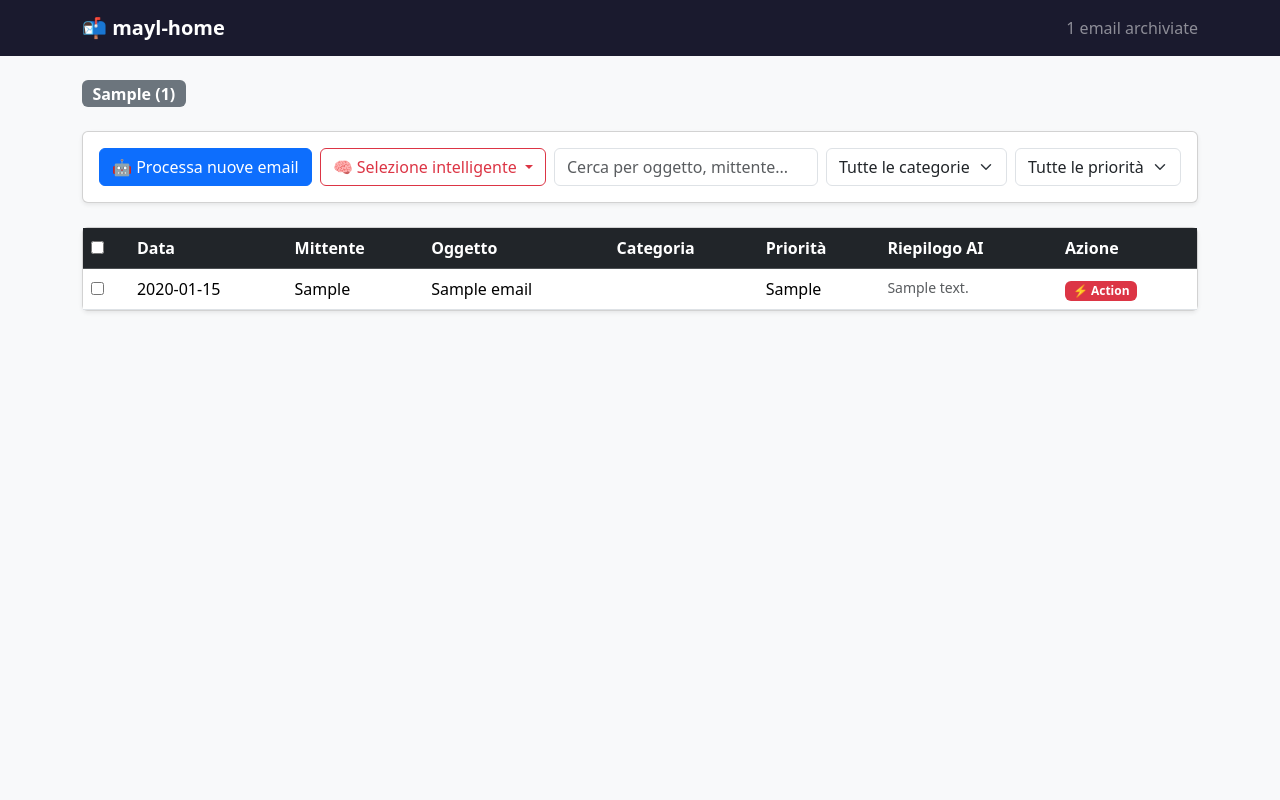
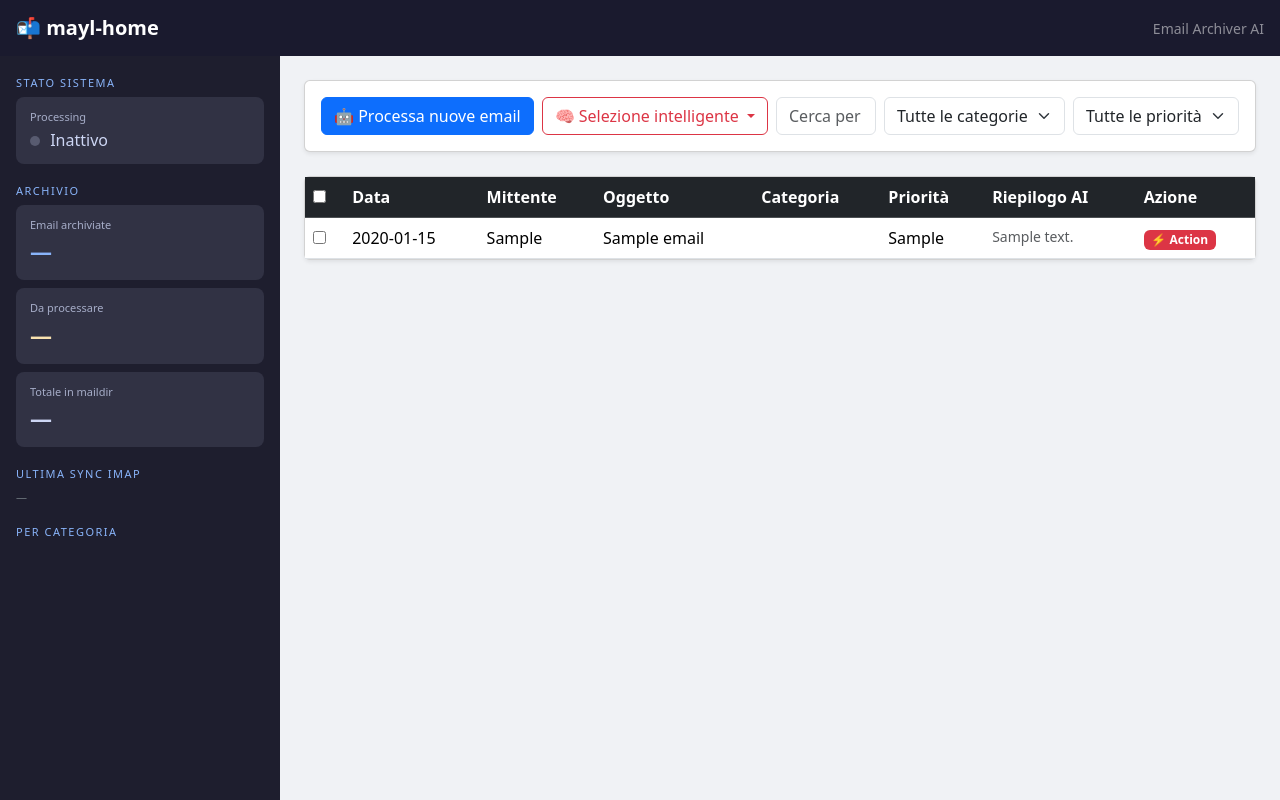
Before and after one commit to its-me-mayday/mayl-home, a Flask app: page / in a window 1280 px wide. Run offline with Flask 3, Linux system fonts and the light colour scheme; tables that the repository leaves empty hold one stand-in row (values such as "Sample post"); data that the repository does not hold is empty.

Commit message:
feat: sidebar HUD with real-time stats and cached maildir counting

```diff
--- a/dashboard/main.py
+++ b/dashboard/main.py
@@ -1,5 +1,5 @@
 from flask import Flask, render_template, request, jsonify
-import sqlite3, os, mailbox, threading, imaplib
+import sqlite3, os, mailbox, threading, imaplib, time
 
 app = Flask(__name__)
 DB_PATH = '/home/archiver/archive.db'
@@ -11,6 +11,8 @@ processing_status = {
     'errors': 0,
     'total': 0
 }
+
+_maildir_cache = {'count': 0, 'last_updated': 0}
 
 def get_db():
     conn = sqlite3.connect(DB_PATH)
@@ -35,6 +37,26 @@ def init_db():
     conn.commit()
     return conn
 
+def count_maildir():
+    global _maildir_cache
+    now = time.time()
+    if now - _maildir_cache['last_updated'] < 60:
+        return _maildir_cache['count']
+    total = 0
+    for folder_name in os.listdir(MAILDIR):
+        folder_path = os.path.join(MAILDIR, folder_name)
+        if not os.path.isdir(folder_path):
+            continue
+        try:
+            for sub in ['cur', 'new']:
+                sub_path = os.path.join(folder_path, sub)
+                if os.path.isdir(sub_path):
+                    total += len(os.listdir(sub_path))
+        except Exception:
+            pass
+    _maildir_cache = {'count': total, 'last_updated': now}
+    return total
+
 def delete_from_gmail(message_ids: list) -> tuple:
     deleted = 0
     errors = 0
@@ -47,7 +69,6 @@ def delete_from_gmail(message_ids: list) -> tuple:
         mail.login(imap_user, imap_pass)
         print(f'[Gmail] Login OK')
 
-        # Auto-detect folder names by attribute
         _, folders = mail.list()
         all_mail_folder = None
         trash_folder = None
@@ -58,7 +79,6 @@ def delete_from_gmail(message_ids: list) -> tuple:
             folder_name = parts[-2] if len(parts) >= 2 else None
             if not folder_name:
                 continue
-            # Strip any remaining quotes
             folder_name = folder_name.strip('"').strip()
             if '\\All' in decoded:
                 all_mail_folder = folder_name
@@ -119,16 +139,7 @@ def process_emails_background():
     processing_status = {'running': True, 'processed': 0, 'errors': 0, 'total': 0}
     conn = init_db()
 
-    total = 0
-    for folder_name in os.listdir(MAILDIR):
-        folder_path = os.path.join(MAILDIR, folder_name)
-        if not os.path.isdir(folder_path):
-            continue
-        try:
-            mbox = mailbox.Maildir(folder_path)
-            total += sum(1 for _ in mbox)
-        except Exception:
-            pass
+    total = count_maildir()
     processing_status['total'] = total
 
     for folder_name in os.listdir(MAILDIR):
@@ -244,6 +255,38 @@ def process_emails():
 def status():
     return jsonify(processing_status)
 
+@app.route('/stats')
+def stats():
+    conn = init_db()
+    total_archived = conn.execute('SELECT COUNT(*) FROM emails').fetchone()[0]
+    total_maildir = count_maildir()
+    unprocessed = max(0, total_maildir - total_archived)
+
+    categories = conn.execute('''
+        SELECT category, COUNT(*) as count
+        FROM emails GROUP BY category ORDER BY count DESC
+    ''').fetchall()
+
+    last_sync = None
+    try:
+        with open('/home/archiver/sync.log', 'r') as f:
+            lines = f.readlines()
+            for line in reversed(lines):
+                if line.strip():
+                    last_sync = line.strip()[-50:]
+                    break
+    except Exception:
+        last_sync = 'N/A'
+
+    return jsonify({
+        'total_archived': total_archived,
+        'total_maildir': total_maildir,
+        'unprocessed': unprocessed,
+        'processing': processing_status,
+        'last_sync': last_sync,
+        'categories': [{'name': r['category'], 'count': r['count']} for r in categories]
+    })
+
 @app.route('/smart-select', methods=['POST'])
 def smart_select():
     data = request.json
--- a/dashboard/templates/index.html
+++ b/dashboard/templates/index.html
@@ -6,8 +6,116 @@
   <title>mayl-home</title>
   <link href="https://cdn.jsdelivr.net/npm/bootstrap@5.3/dist/css/bootstrap.min.css" rel="stylesheet">
   <style>
-    body { background: #f8f9fa; }
+    body { background: #f0f2f5; margin: 0; }
     .navbar { background: #1a1a2e !important; }
+
+    /* Layout */
+    .app-layout {
+      display: flex;
+      min-height: calc(100vh - 56px);
+    }
+
+    /* Sidebar */
+    .sidebar {
+      width: 280px;
+      min-width: 280px;
+      background: #1e1e2e;
+      color: #cdd6f4;
+      padding: 20px 16px;
+      position: sticky;
+      top: 0;
+      height: calc(100vh - 56px);
+      overflow-y: auto;
+    }
+    .sidebar h6 {
+      color: #89b4fa;
+      font-size: 11px;
+      text-transform: uppercase;
+      letter-spacing: 1.5px;
+      margin: 20px 0 8px;
+    }
+    .sidebar h6:first-child { margin-top: 0; }
+    .stat-card {
+      background: #313244;
+      border-radius: 8px;
+      padding: 12px 14px;
+      margin-bottom: 8px;
+    }
+    .stat-card .label {
+      font-size: 11px;
+      color: #a6adc8;
+      margin-bottom: 2px;
+    }
+    .stat-card .value {
+      font-size: 22px;
+      font-weight: 700;
+      color: #cdd6f4;
+    }
+    .stat-card .value.green { color: #a6e3a1; }
+    .stat-card .value.yellow { color: #f9e2af; }
+    .stat-card .value.red { color: #f38ba8; }
+    .stat-card .value.blue { color: #89b4fa; }
+
+    /* Processing indicator */
+    .processing-dot {
+      width: 10px; height: 10px;
+      border-radius: 50%;
+      display: inline-block;
+      margin-right: 6px;
+    }
+    .processing-dot.active {
+      background: #a6e3a1;
+      box-shadow: 0 0 6px #a6e3a1;
+      animation: pulse 1s infinite;
+    }
+    .processing-dot.idle { background: #585b70; }
+    @keyframes pulse {
+      0%, 100% { opacity: 1; }
+      50% { opacity: 0.3; }
+    }
+
+    /* Progress bar */
+    .progress-sidebar {
+      height: 6px;
+      border-radius: 3px;
+      background: #45475a;
+      margin-top: 8px;
+      overflow: hidden;
+    }
+    .progress-sidebar-bar {
+      height: 100%;
+      background: #89b4fa;
+      border-radius: 3px;
+      transition: width 0.5s ease;
+    }
+
+    /* Category pills */
+    .cat-row {
+      display: flex;
+      justify-content: space-between;
+      align-items: center;
+      padding: 5px 0;
+      border-bottom: 1px solid #313244;
+      font-size: 13px;
+      cursor: pointer;
+    }
+    .cat-row:last-child { border-bottom: none; }
+    .cat-row:hover { color: #89b4fa; }
+    .cat-badge {
+      font-size: 11px;
+      background: #45475a;
+      border-radius: 10px;
+      padding: 2px 8px;
+    }
+
+    /* Main content */
+    .main-content {
+      flex: 1;
+      padding: 24px;
+      overflow: auto;
+    }
+
+    /* Table badges */
     .badge-useful { background: #198754; }
     .badge-spam { background: #dc3545; }
     .badge-newsletter { background: #fd7e14; }
@@ -17,6 +125,8 @@
     .priority-high { color: #dc3545; font-weight: bold; }
     .priority-medium { color: #fd7e14; }
     .priority-low { color: #6c757d; }
+
+    /* Delete bar */
     .delete-bar {
       position: sticky;
       top: 0;
@@ -27,21 +137,73 @@
       display: none;
       align-items: center;
       gap: 12px;
+      border-radius: 8px;
+      margin-bottom: 16px;
     }
     .delete-bar.visible { display: flex; }
     tr.selected { background: #fff3cd !important; }
+
+    /* Sync info */
+    .sync-info {
+      font-size: 11px;
+      color: #6c757d;
+      word-break: break-all;
+    }
   </style>
 </head>
 <body>
 
-<nav class="navbar navbar-dark mb-4">
-  <div class="container">
+<nav class="navbar navbar-dark">
+  <div class="container-fluid px-3">
     <span class="navbar-brand fw-bold">📬 mayl-home</span>
-    <span class="text-white-50">{{ total }} email archiviate</span>
+    <span class="text-white-50 small">Email Archiver AI</span>
   </div>
 </nav>
 
-<!-- Delete bar (appears when emails are selected) -->
+<div class="app-layout">
+
+  <!-- ── SIDEBAR ───────────────────────────────────────── -->
+  <div class="sidebar" id="sidebar">
+
+    <h6>Stato sistema</h6>
+    <div class="stat-card">
+      <div class="label">Processing</div>
+      <div id="hudProcessing">
+        <span class="processing-dot idle" id="processingDot"></span>
+        <span id="processingLabel">Inattivo</span>
+      </div>
+      <div class="progress-sidebar" id="progressWrap" style="display:none">
+        <div class="progress-sidebar-bar" id="progressBar" style="width:0%"></div>
+      </div>
+      <div id="progressText" class="label mt-1" style="display:none"></div>
+    </div>
+
+    <h6>Archivio</h6>
+    <div class="stat-card">
+      <div class="label">Email archiviate</div>
+      <div class="value blue" id="hudTotal">—</div>
+    </div>
+    <div class="stat-card">
+      <div class="label">Da processare</div>
+      <div class="value yellow" id="hudUnprocessed">—</div>
+    </div>
+    <div class="stat-card">
+      <div class="label">Totale in maildir</div>
+      <div class="value" id="hudMaildir">—</div>
+    </div>
+
+    <h6>Ultima sync IMAP</h6>
+    <div class="sync-info" id="hudLastSync">—</div>
+
+    <h6>Per categoria</h6>
+    <div id="hudCategories"></div>
+
+  </div>
+
+  <!-- ── MAIN CONTENT ──────────────────────────────────── -->
+  <div class="main-content">
+
+    <!-- Delete bar -->
     <div class="delete-bar" id="deleteBar">
       <span id="selectedCount">0 selezionate</span>
       <button class="btn btn-light btn-sm" onclick="deleteSelected(false)">
@@ -55,20 +217,7 @@
       </button>
     </div>
 
-<div class="container">
-
-  <!-- Stats -->
-  <div class="row mb-4" id="statsRow">
-    {% for stat in stats %}
-    <div class="col-auto">
-      <a href="?category={{ stat[0] }}" class="text-decoration-none">
-        <span class="badge bg-secondary fs-6">{{ stat[0] }} ({{ stat[1] }})</span>
-      </a>
-    </div>
-    {% endfor %}
-  </div>
-
-  <!-- Actions + Filters -->
+    <!-- Filters -->
     <div class="card mb-4 shadow-sm">
       <div class="card-body">
         <div class="row g-2 align-items-center">
@@ -83,16 +232,8 @@
                 🧠 Selezione intelligente
               </button>
               <ul class="dropdown-menu">
-              <li>
-                <a class="dropdown-item" href="#" onclick="smartSelect('spam')">
-                  🚫 Seleziona tutto lo spam
-                </a>
-              </li>
-              <li>
-                <a class="dropdown-item" href="#" onclick="smartSelect('newsletter')">
-                  📰 Seleziona tutte le newsletter
-                </a>
-              </li>
+                <li><a class="dropdown-item" href="#" onclick="smartSelect('spam')">🚫 Seleziona tutto lo spam</a></li>
+                <li><a class="dropdown-item" href="#" onclick="smartSelect('newsletter')">📰 Seleziona tutte le newsletter</a></li>
               </ul>
             </div>
           </div>
@@ -134,9 +275,7 @@
         <table class="table table-hover mb-0">
           <thead class="table-dark">
             <tr>
-            <th>
-              <input type="checkbox" id="selectAll" onchange="toggleSelectAll(this)">
-            </th>
+              <th><input type="checkbox" id="selectAll" onchange="toggleSelectAll(this)"></th>
               <th>Data</th>
               <th>Mittente</th>
               <th>Oggetto</th>
@@ -149,23 +288,14 @@
           <tbody id="emailTable">
           {% for e in emails %}
             <tr data-id="{{ e['id'] }}">
-            <td>
-              <input type="checkbox" class="email-cb" value="{{ e['id'] }}"
-                onchange="onCheckboxChange()">
-            </td>
+              <td><input type="checkbox" class="email-cb" value="{{ e['id'] }}" onchange="onCheckboxChange()"></td>
               <td class="text-nowrap">{{ e['date'][:16] if e['date'] else '-' }}</td>
               <td>{{ e['sender'][:30] if e['sender'] else '-' }}</td>
               <td>{{ e['subject'][:60] if e['subject'] else '(no subject)' }}</td>
-            <td>
-              <span class="badge badge-{{ e['category'] }}">{{ e['category'] }}</span>
-            </td>
+              <td><span class="badge badge-{{ e['category'] }}">{{ e['category'] }}</span></td>
               <td class="priority-{{ e['priority'] }}">{{ e['priority'] }}</td>
               <td class="text-muted small">{{ e['summary'] }}</td>
-            <td>
-              {% if e['action_required'] %}
-                <span class="badge bg-danger">⚡ Action</span>
-              {% endif %}
-            </td>
+              <td>{% if e['action_required'] %}<span class="badge bg-danger">⚡ Action</span>{% endif %}</td>
             </tr>
           {% endfor %}
           </tbody>
@@ -173,6 +303,7 @@
       </div>
     </div>
 
+  </div>
 </div>
 
 <!-- Confirm modal -->
@@ -186,13 +317,10 @@
       <div class="modal-body">
         <p>Stai per eliminare <strong id="modalCount">0</strong> email direttamente da Gmail.</p>
         <p class="text-danger fw-bold">Questa operazione è irreversibile — le email verranno eliminate definitivamente, bypassando il cestino.</p>
-        <p>Sei sicuro?</p>
       </div>
       <div class="modal-footer">
         <button type="button" class="btn btn-secondary" data-bs-dismiss="modal">Annulla</button>
-        <button type="button" class="btn btn-danger" onclick="deleteSelected(true)">
-          💣 Sì, elimina definitivamente
-        </button>
+        <button type="button" class="btn btn-danger" onclick="deleteSelected(true)">💣 Sì, elimina definitivamente</button>
       </div>
     </div>
   </div>
@@ -202,8 +330,65 @@
 <script>
 let selectedIds = new Set();
 let refreshInterval = null;
+const CAT_ICONS = {
+  useful: '✅', work: '💼', personal: '👤',
+  newsletter: '📰', spam: '🚫', other: '📁'
+};
 
-// ── Filters ──────────────────────────────────────────────
+// ── HUD ───────────────────────────────────────────────────
+function updateHUD() {
+  fetch('/stats')
+    .then(r => r.json())
+    .then(d => {
+      document.getElementById('hudTotal').textContent = d.total_archived.toLocaleString();
+      document.getElementById('hudUnprocessed').textContent = d.unprocessed.toLocaleString();
+      document.getElementById('hudMaildir').textContent = d.total_maildir.toLocaleString();
+      document.getElementById('hudLastSync').textContent = d.last_sync || 'N/A';
+
+      // Processing state
+      const dot = document.getElementById('processingDot');
+      const label = document.getElementById('processingLabel');
+      const progressWrap = document.getElementById('progressWrap');
+      const progressBar = document.getElementById('progressBar');
+      const progressText = document.getElementById('progressText');
+
+      if (d.processing.running) {
+        dot.className = 'processing-dot active';
+        label.textContent = 'In corso...';
+        progressWrap.style.display = 'block';
+        progressText.style.display = 'block';
+        const pct = d.processing.total > 0
+          ? Math.round((d.processing.processed / d.processing.total) * 100)
+          : 0;
+        progressBar.style.width = pct + '%';
+        progressText.textContent = `${d.processing.processed} / ${d.processing.total} (${pct}%)`;
+      } else {
+        dot.className = 'processing-dot idle';
+        label.textContent = 'Inattivo';
+        progressWrap.style.display = 'none';
+        progressText.style.display = 'none';
+      }
+
+      // Categories
+      const catDiv = document.getElementById('hudCategories');
+      catDiv.innerHTML = d.categories.map(c => `
+        <div class="cat-row" onclick="filterByCategory('${c.name}')">
+          <span>${CAT_ICONS[c.name] || '📁'} ${c.name}</span>
+          <span class="cat-badge">${c.count.toLocaleString()}</span>
+        </div>
+      `).join('');
+    });
+}
+
+// Update HUD every 5 seconds
+updateHUD();
+setInterval(updateHUD, 5000);
+
+function filterByCategory(cat) {
+  window.location = `/?category=${cat}`;
+}
+
+// ── Filters ───────────────────────────────────────────────
 function applyFilters() {
   const search = document.getElementById('search').value;
   const cat = document.getElementById('catFilter').value;
@@ -225,9 +410,7 @@ function onCheckboxChange() {
 }
 
 function toggleSelectAll(master) {
-  document.querySelectorAll('.email-cb').forEach(cb => {
-    cb.checked = master.checked;
-  });
+  document.querySelectorAll('.email-cb').forEach(cb => cb.checked = master.checked);
   onCheckboxChange();
 }
 
@@ -241,13 +424,8 @@ function clearSelection() {
 
 function updateDeleteBar() {
   const bar = document.getElementById('deleteBar');
-  const count = document.getElementById('selectedCount');
-  if (selectedIds.size > 0) {
-    bar.classList.add('visible');
-    count.textContent = `${selectedIds.size} selezionate`;
-  } else {
-    bar.classList.remove('visible');
-  }
+  document.getElementById('selectedCount').textContent = `${selectedIds.size} selezionate`;
+  selectedIds.size > 0 ? bar.classList.add('visible') : bar.classList.remove('visible');
 }
 
 // ── Smart select ──────────────────────────────────────────
@@ -261,15 +439,10 @@ function smartSelect(mode) {
   .then(d => {
     if (d.error) { alert(d.error); return; }
     selectedIds = new Set(d.ids);
-    // Check visible checkboxes that match
     document.querySelectorAll('.email-cb').forEach(cb => {
-      if (selectedIds.has(parseInt(cb.value))) {
-        cb.checked = true;
-        cb.closest('tr').classList.add('selected');
-      } else {
-        cb.checked = false;
-        cb.closest('tr').classList.remove('selected');
-      }
+      const sel = selectedIds.has(parseInt(cb.value));
+      cb.checked = sel;
+      cb.closest('tr').classList.toggle('selected', sel);
     });
     updateDeleteBar();
     showResult('info', `🧠 ${d.count} email selezionate (${mode})`);
@@ -283,7 +456,6 @@ function confirmDeleteRemote() {
 }
 
 function deleteSelected(deleteRemote) {
-  // Close modal if open
   const modal = bootstrap.Modal.getInstance(document.getElementById('confirmModal'));
   if (modal) modal.hide();
 
@@ -299,7 +471,7 @@ function deleteSelected(deleteRemote) {
   })
   .then(r => r.json())
   .then(d => {
-    if (d.error) { showResult('danger', `❌ Errore: ${d.error}`); return; }
+    if (d.error) { showResult('danger', `❌ ${d.error}`); return; }
     let msg = `✅ ${d.local_deleted} email eliminate dall'archivio`;
     if (deleteRemote) {
       msg += ` — ${d.remote_deleted} eliminate da Gmail`;
@@ -336,14 +508,12 @@ function pollStatus() {
     .then(r => r.json())
     .then(d => {
       if (d.running) {
-        showResult('info', `⏳ Processing... ${d.processed} classificate su ${d.total} totali, ${d.errors} errori`);
+        showResult('info', `⏳ Processing... ${d.processed} / ${d.total} — ${d.errors} errori`);
         fetch('/').then(r => r.text()).then(html => {
           const parser = new DOMParser();
           const doc = parser.parseFromString(html, 'text/html');
           document.getElementById('emailTable').innerHTML =
             doc.getElementById('emailTable').innerHTML;
-          document.getElementById('statsRow').innerHTML =
-            doc.getElementById('statsRow').innerHTML;
         });
       } else {
         clearInterval(refreshInterval);
```
Also changed, not shown: CHANGELOG.md. Lines whose indentation alone changed are shown as unchanged.
